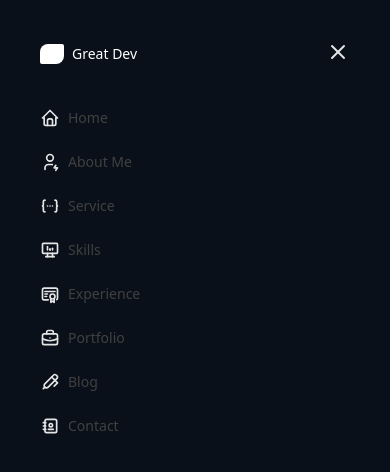
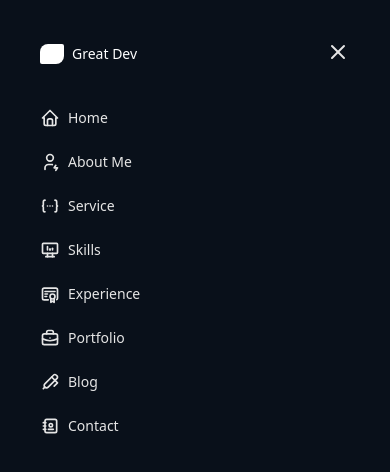
Before and after one commit to hrmrakib/portfolio-app, a Next.js app: page / in a window 390 px wide. Both pictures are taken after a click on the icon 361 px from the left and 17 px from the top of the page. Shown: the top 472 px of the page. Built offline with nearby package versions, Linux system fonts and the light colour scheme.

Commit message:
match color combination side navbar

```diff
--- a/src/components/ui/sidebar.tsx
+++ b/src/components/ui/sidebar.tsx
@@ -181,7 +181,7 @@
           display: animate ? (open ? "inline-block" : "none") : "inline-block",
           opacity: animate ? (open ? 1 : 0) : 1,
         }}
-        className='text-neutral-700 dark:text-neutral-200 text-sm group-hover/sidebar:translate-x-1 transition duration-150 whitespace-pre inline-block !p-0 !m-0'
+        className='text-neutral-200 text-sm group-hover/sidebar:translate-x-1 transition duration-150 whitespace-pre inline-block !p-0 !m-0'
       >
         {link.label}
       </motion.span>
```
